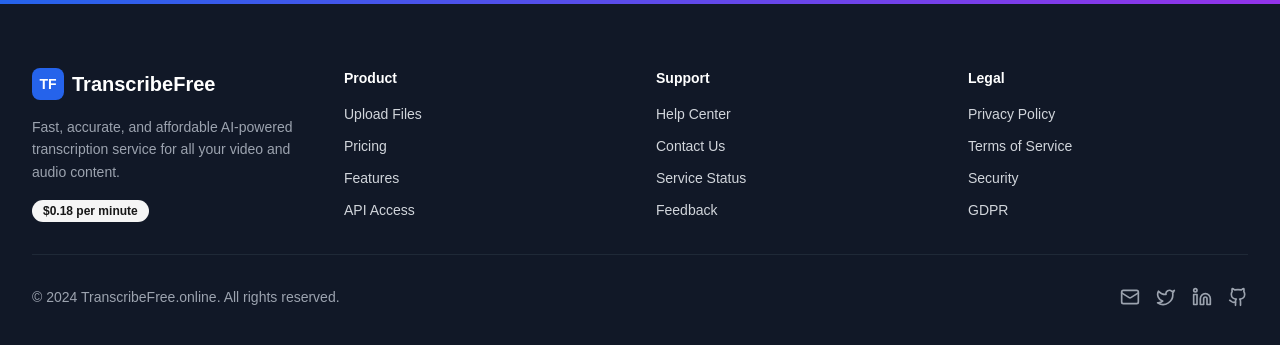
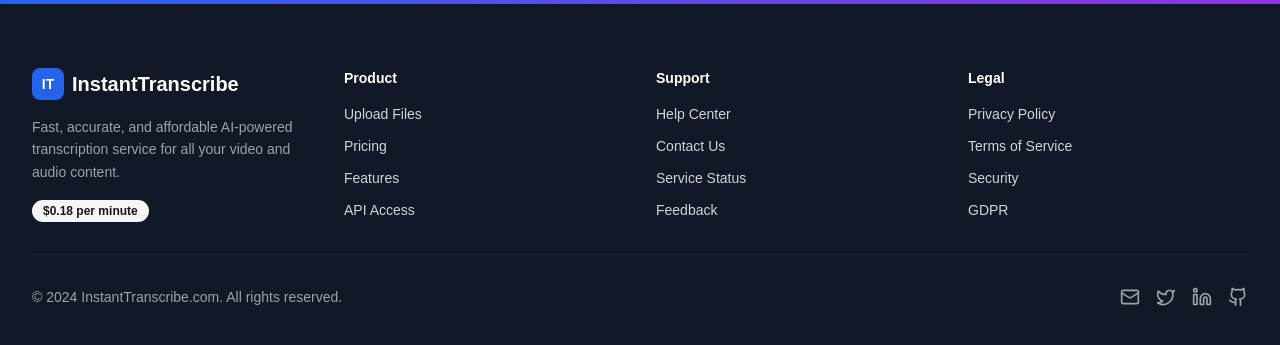
Before and after one commit to Ray27th/InstantTranscribe.com, a Next.js app: page / in a window 1280 px wide. Shown: the part 5485-5830 px from the top of the page. Built offline with nearby package versions, Linux system fonts and the light colour scheme.

Commit message:
Update footer branding to InstantTranscribe
- Change logo from TF to IT
- Update brand name from TranscribeFree to InstantTranscribe
- Update copyright to InstantTranscribe.com
- Update email to hello@instanttranscribe.com

```diff
--- a/components/footer.tsx
+++ b/components/footer.tsx
@@ -12,9 +12,9 @@ export function Footer() {
           <div className="space-y-4">
             <div className="flex items-center gap-2">
               <div className="w-8 h-8 bg-blue-600 rounded-lg flex items-center justify-center">
-                <span className="text-white font-bold text-sm">TF</span>
+                <span className="text-white font-bold text-sm">IT</span>
               </div>
-              <span className="text-xl font-bold text-white">TranscribeFree</span>
+              <span className="text-xl font-bold text-white">InstantTranscribe</span>
             </div>
             <p className="text-sm text-gray-400 leading-relaxed">
               Fast, accurate, and affordable AI-powered transcription service for all your video and audio content.
@@ -109,11 +109,11 @@ export function Footer() {
         <Separator className="my-8 bg-gray-800" />
 
         <div className="flex flex-col sm:flex-row justify-between items-center gap-4">
-          <p className="text-sm text-gray-400">© 2024 TranscribeFree.online. All rights reserved.</p>
+          <p className="text-sm text-gray-400">© 2024 InstantTranscribe.com. All rights reserved.</p>
 
           <div className="flex items-center gap-4">
             <Link
-              href="mailto:hello@transcribefree.online"
+              href="mailto:hello@instanttranscribe.com"
               className="text-gray-400 hover:text-white transition-colors"
             >
               <Mail className="h-5 w-5" />
```
